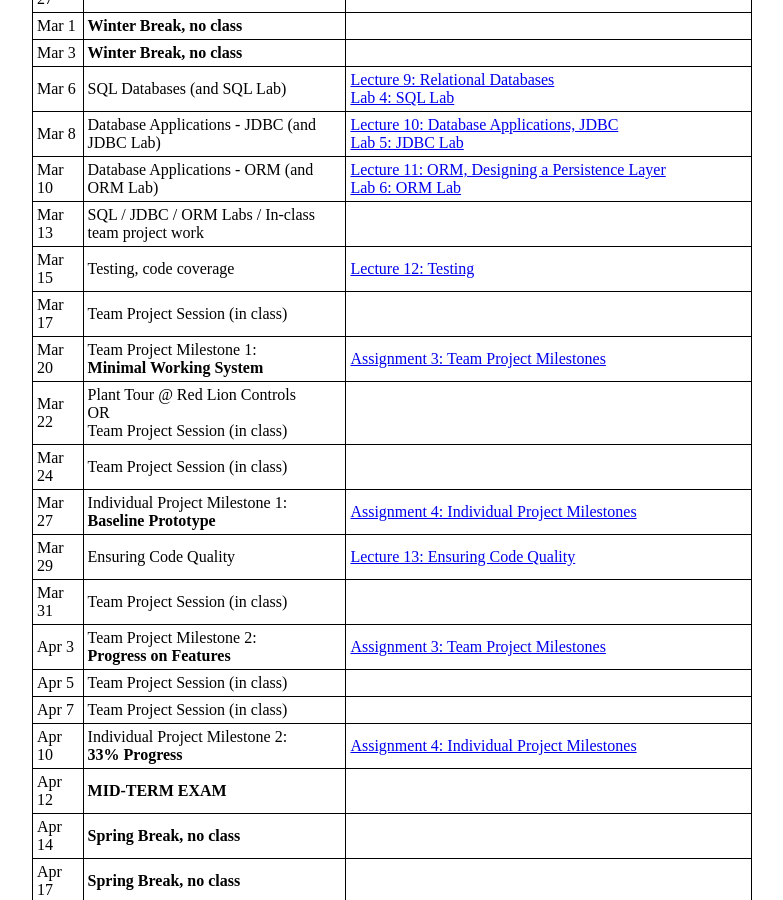
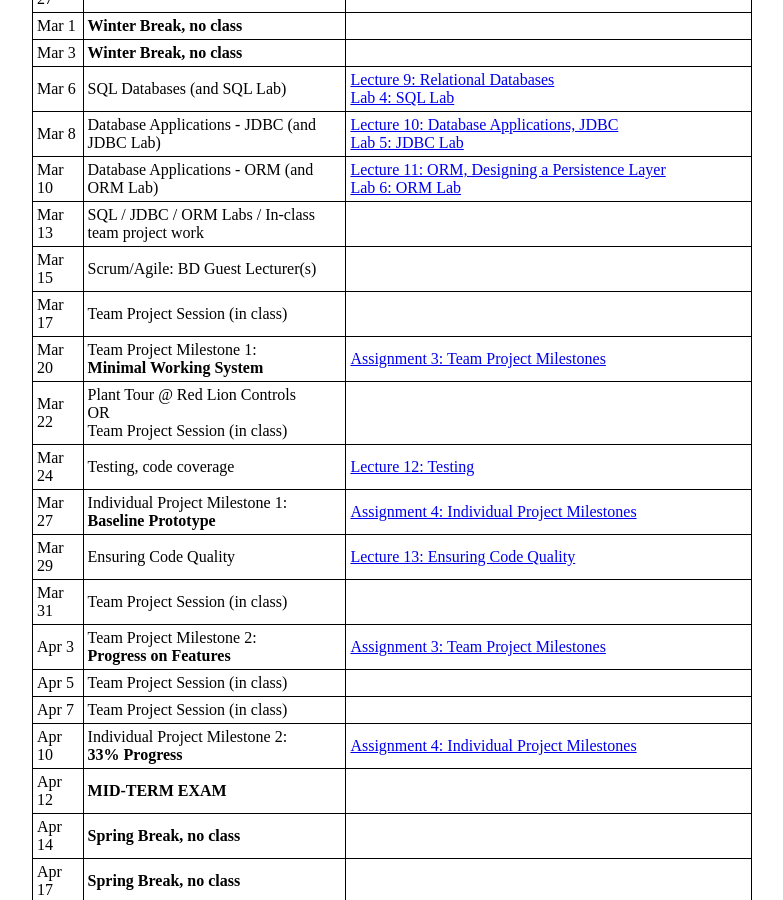
Before and after one commit to ycpcs/cs320-spring2017, a Jekyll site: the page built from schedule.md, in a window 1280 px wide and 900 px high, scrolled down 918 px. Shown: the whole window, without its empty margins (248-1031 px from the left). Built offline with Jekyll 4.4.1, drawn with Linux system fonts in a browser that asks for light colours.

```diff
--- a/schedule.md
+++ b/schedule.md
@@ -36,11 +36,11 @@ Mar 6 | SQL Databases (and SQL Lab) | [Lecture 9: Relational Databases](lectures
 Mar 8 | Database Applications - JDBC (and JDBC Lab) | [Lecture 10: Database Applications, JDBC](lectures/lecture10.html)<br> [Lab 5: JDBC Lab](./labs/lab05.html)
 Mar 10 | Database Applications - ORM (and ORM Lab) | [Lecture 11: ORM, Designing a Persistence Layer](lectures/lecture11.html)<br> [Lab 6: ORM Lab](./labs/lab06.html)
 Mar 13 | SQL / JDBC / ORM Labs / In-class team project work
-Mar 15 | Testing, code coverage | [Lecture 12: Testing](lectures/lecture12.html)
+Mar 15 | Scrum/Agile: BD Guest Lecturer(s)
 Mar 17 | Team Project Session (in class)
 Mar 20 | Team Project Milestone 1:<br> **Minimal Working System** | [Assignment 3: Team Project Milestones](assign/assign03.html)
 Mar 22 | Plant Tour @ Red Lion Controls<br>OR<br>Team Project Session (in class)
-Mar 24 | Team Project Session (in class)
+Mar 24 | Testing, code coverage | [Lecture 12: Testing](lectures/lecture12.html)
 Mar 27 | Individual Project Milestone 1:<br> **Baseline Prototype** | [Assignment 4: Individual Project Milestones](assign/assign04.html)
 Mar 29 | Ensuring Code Quality | [Lecture 13: Ensuring Code Quality](lectures/lecture13.html)
 Mar 31 | Team Project Session (in class)
```
Also changed, not shown: index.md (+4 -4 lines), 2 other files.
